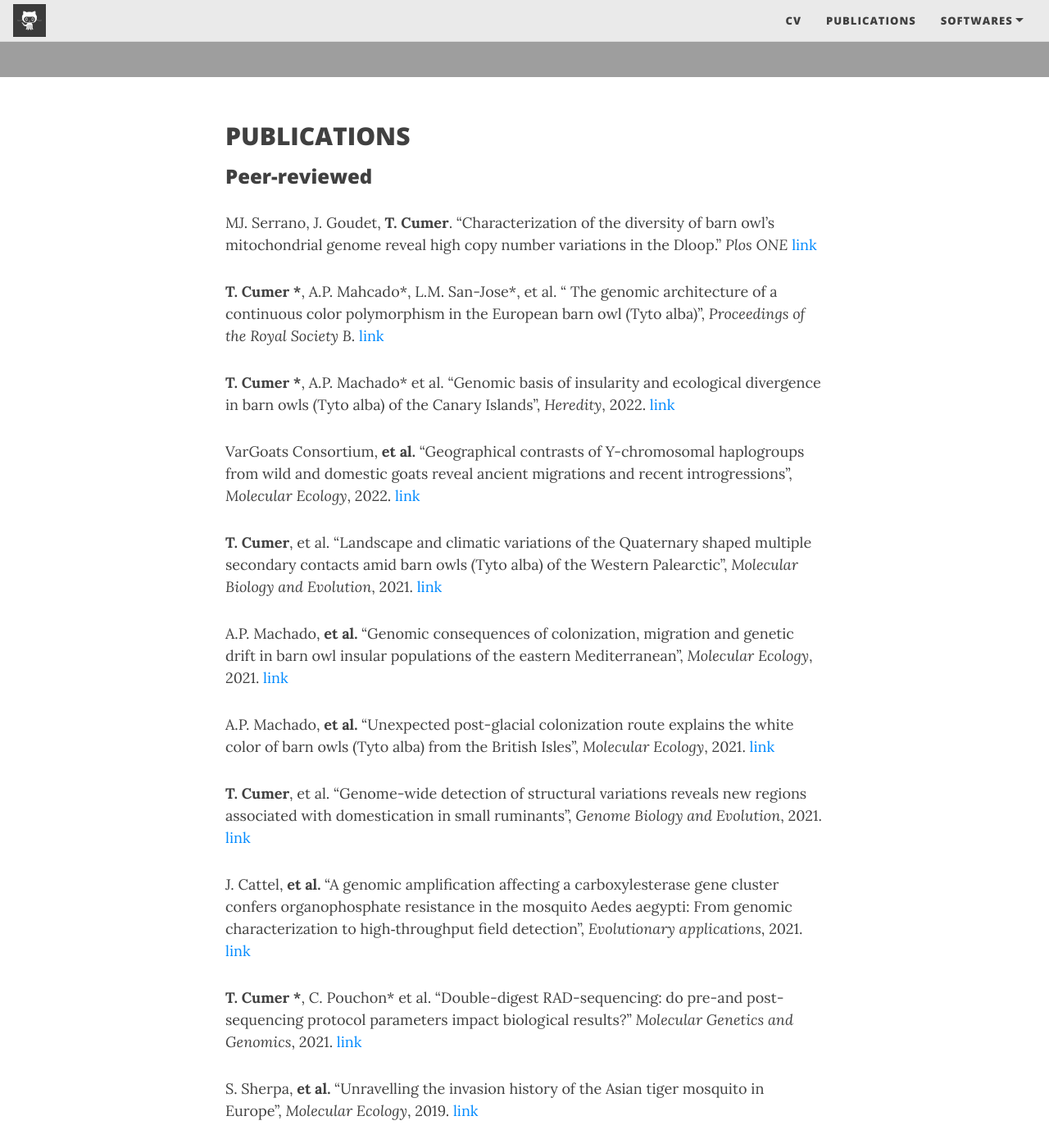
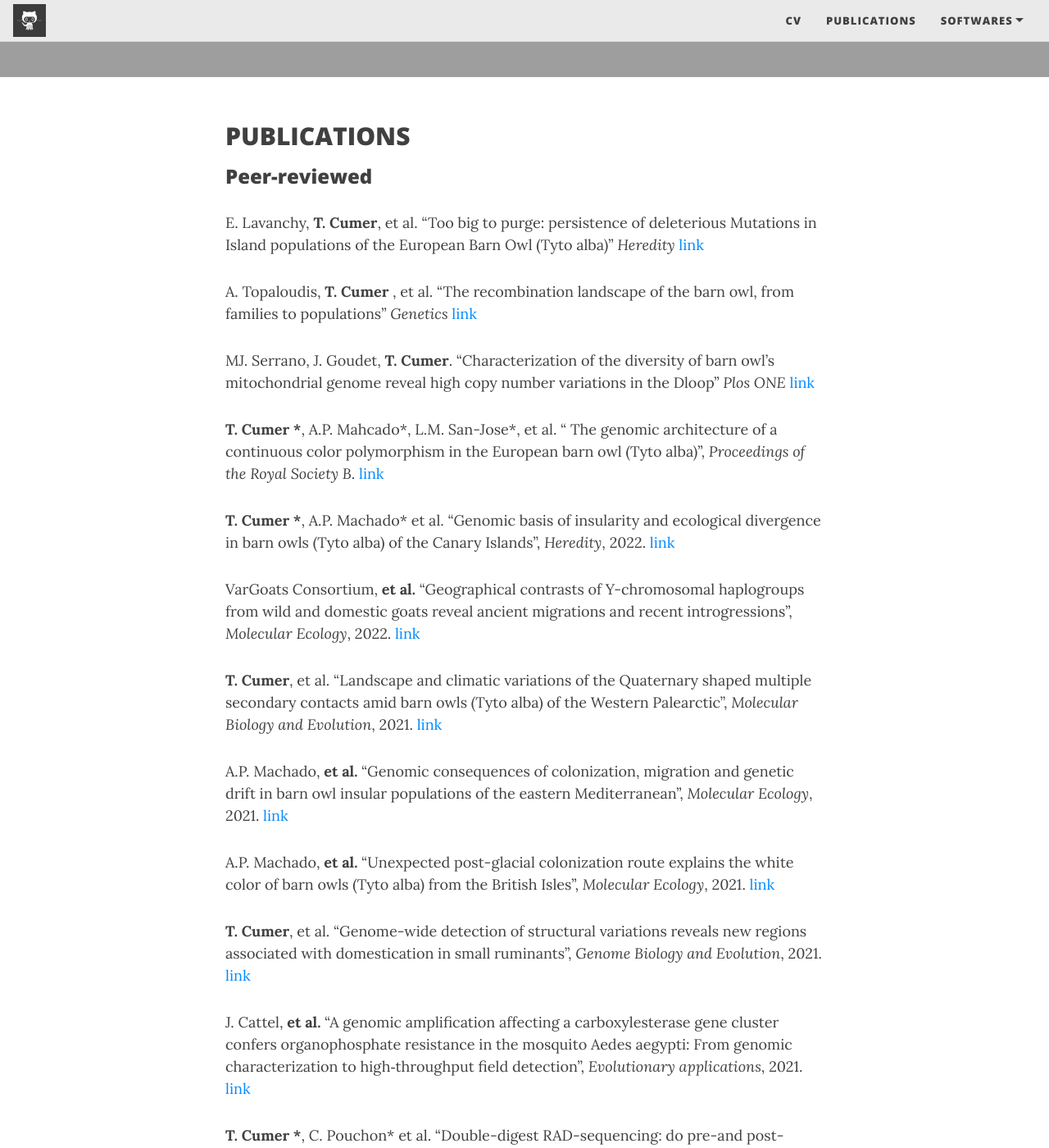
Before and after one commit to cumtr/cumtr.github.io, a Jekyll site: the page built from Publications.md, in a window 1280 px wide and 1400 px high, scrolled down 539 px. Shown: the whole window at 82% size. Built offline with Jekyll 4.4.1, drawn with Linux system fonts in a browser that asks for light colours; nearby versions of some CDN libraries; some of the changed text lies outside the part shown.

Commit message:
Update Publications.md

```diff
--- a/Publications.md
+++ b/Publications.md
@@ -10,7 +10,11 @@ share-img: /assets/img/OpenBook.jpg
 
 ### Peer-reviewed
 
-MJ. Serrano, J. Goudet, **T. Cumer**. “Characterization of the diversity of barn owl’s mitochondrial genome reveal high copy number variations in the Dloop.” *Plos ONE* [link](https://journals.plos.org/plosone/article?id=10.1371/journal.pone.0295595)
+E. Lavanchy, **T. Cumer**, et al. “Too big to purge: persistence of deleterious Mutations in Island populations of the European Barn Owl (Tyto alba)” *Heredity* [link](https://www.nature.com/articles/s41437-024-00728-8)
+
+A. Topaloudis, **T. Cumer** , et al. “The recombination landscape of the barn owl, from families to populations” *Genetics* [link](https://academic.oup.com/genetics/article/229/1/1/7900905)
+
+MJ. Serrano, J. Goudet, **T. Cumer**. “Characterization of the diversity of barn owl’s mitochondrial genome reveal high copy number variations in the Dloop” *Plos ONE* [link](https://journals.plos.org/plosone/article?id=10.1371/journal.pone.0295595)
 
 **T. Cumer** **\***, A.P. Mahcado\*, L.M. San-Jose\*, et al. “ The genomic architecture of a continuous color polymorphism in the European barn owl (Tyto alba)”, *Proceedings of the Royal Society B*. [link](https://royalsocietypublishing.org/doi/10.1098/rspb.2023.1995)
 
```
Also changed, not shown: other parts of Publications.md (+0 -4 lines).
